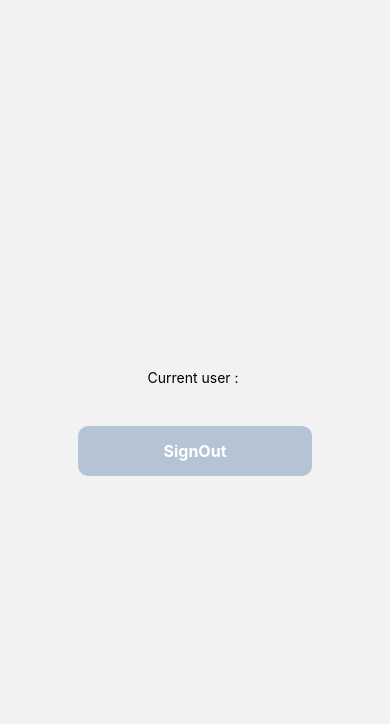
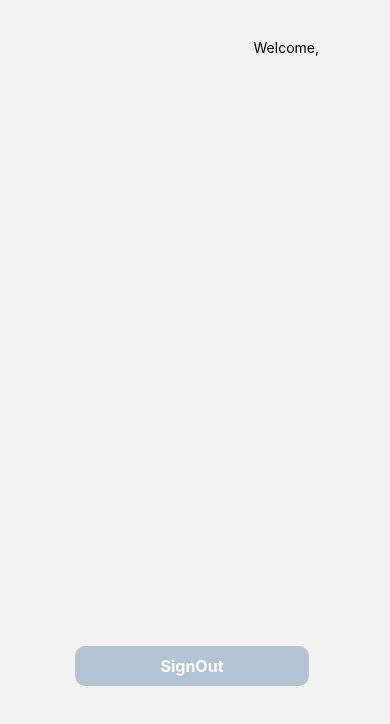
Before and after one commit to mimothaking/Authentification, a React Native app in the folder AuthFirebase/: screen /Home in a window 390 px wide. Shown: the top 724 px of the page. Built offline with nearby package versions, Linux system fonts and the light colour scheme.

Commit message:
Update homeScreen.js

```diff
--- a/AuthFirebase/screens/homeScreen.js
+++ b/AuthFirebase/screens/homeScreen.js
@@ -16,7 +16,7 @@ const HomeScreen = () => {
 
   return (
     <View style={styles.container}>
-      <Text>Current user : {auth.currentUser?.email}</Text>
+      <Text style={styles.username}>Welcome, {auth.currentUser?.email.substring(0, auth.currentUser?.email.lastIndexOf("@"))}</Text>
       <TouchableOpacity
       style={styles.button}
       onPress={handleLogOut}
@@ -31,21 +31,25 @@ export default HomeScreen
 
 const styles = StyleSheet.create({
     container:{
-        flex:1,
-        justifyContent: 'center',
-        alignItems: 'center'
+
     },
     button: {
         backgroundColor: '#b4c4d4',
         width: "60%",
-        padding: 15,
+        padding: 10,
         borderRadius: 10,
         alignItems: 'center',
-        marginTop: 40,
+        marginTop: 590,
+        marginLeft: 75,
     },
     buttonText: {
         color: 'white',
         fontWeight: '700',
         fontSize: 16
     },
+    username: {
+      fontSize: 14,
+      marginTop: '10%',
+      marginLeft: '65%'
+    }
 })
```
